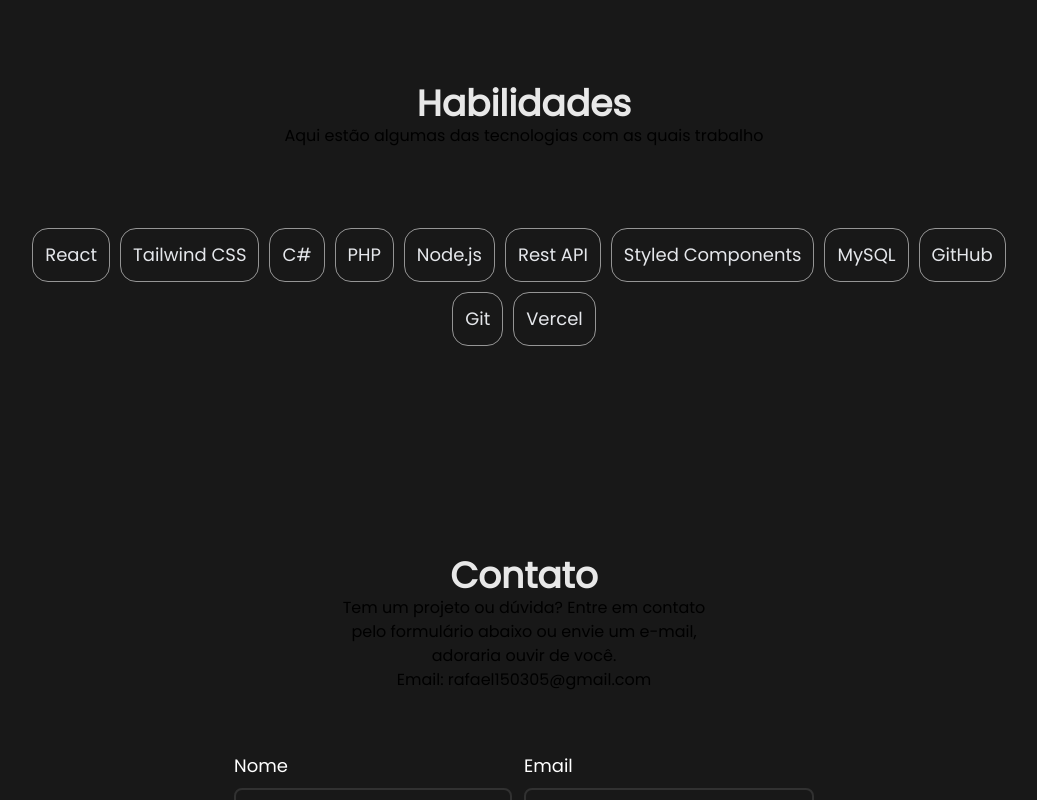
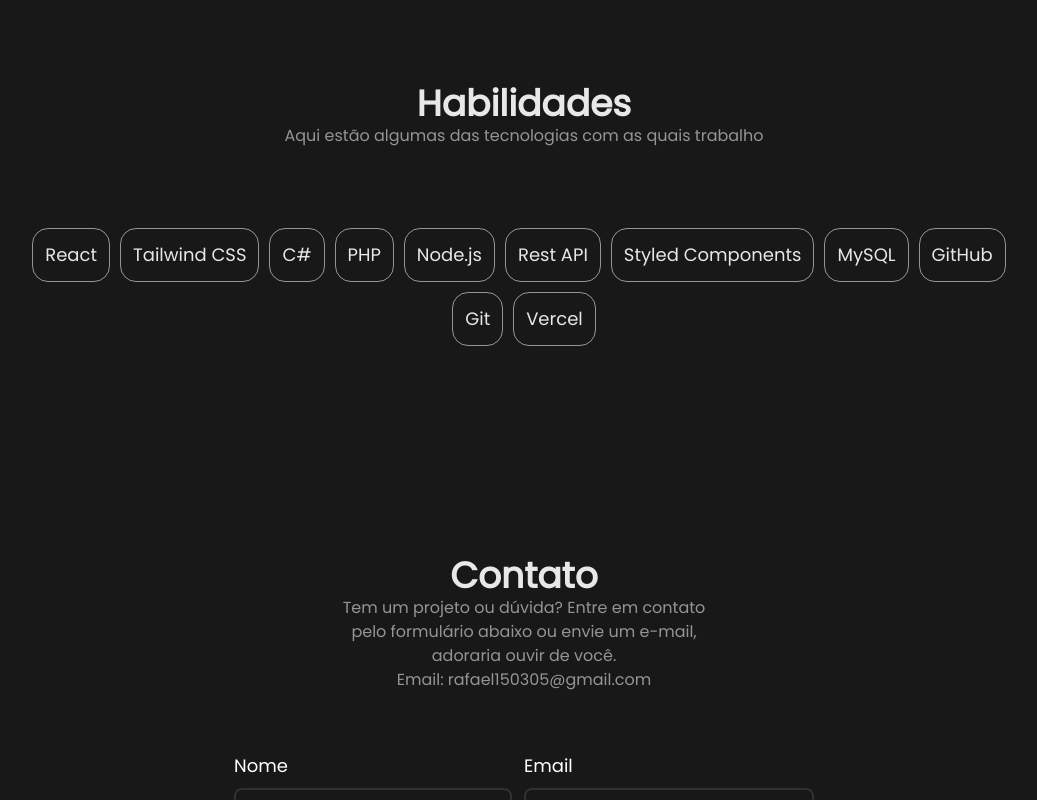
Before and after one commit to RafaelOlMoreira/portifolio-rafael, a React (Vite) app: page / in a window 1280 px wide. Shown: the part 2300-3100 px from the top of the page, without its empty margins (116-1153 px from the left). Built offline with nearby package versions, Linux system fonts and the light colour scheme.

Commit message:
refactor: Ajustado cor da fonte dos conteudo.

```diff
--- a/src/components/Contato.jsx
+++ b/src/components/Contato.jsx
@@ -7,7 +7,7 @@
                 <h1 className='font-bold text-4xl text-[#e8e8e8]'>
                     Contato
                 </h1>
-                <p className='dark:text-[#e8e8e8]/60'>
+                <p className='text-[#e8e8e8]/60'>
                     Tem um projeto ou dúvida? Entre em contato pelo formulário abaixo ou envie um e-mail, adoraria ouvir de você.
                     <p>Email: rafael150305@gmail.com</p>
                 </p>
@@ -17,18 +17,18 @@
                     <div>
                         <label htmlFor="nome" className='text-white text-lg'>Nome</label>
                         <input type="text" name="nome" id="" placeholder='Walter White'
-                            className='border-2 border-[#e8e8e81e] rounded-lg p-2 mt-2 text-white placeholder:dark:text-[#e8e8e8]/60 w-full' />
+                            className='border-2 border-[#e8e8e81e] rounded-lg p-2 mt-2 text-white placeholder:text-[#e8e8e8]/60 w-full' />
                     </div>
 
                     <div>
                         <label htmlFor="email" className='text-white text-lg'>Email</label>
                         <input type="email" name="email" id="" placeholder='r@exemplo.com'
-                            className='border-2 border-[#e8e8e81e] rounded-lg p-2 mt-2 text-white placeholder:dark:text-[#e8e8e8]/60 w-full' />
+                            className='border-2 border-[#e8e8e81e] rounded-lg p-2 mt-2 text-white placeholder:text-[#e8e8e8]/60 w-full' />
                     </div>
                 </div>
                 <label htmlFor="mensagem" className='text-white text-lg' >Mensagem</label>
                 <textarea name="mensagem" id="mensagem" rows="5" placeholder='Escreva aqui sua mensagem...'
-                    className='resize-none border-2 border-[#e8e8e81e] rounded-lg p-2 mt-2 text-white placeholder:dark:text-[#e8e8e8]/60 w-full text-start'></textarea>
+                    className='resize-none border-2 border-[#e8e8e81e] rounded-lg p-2 mt-2 text-white placeholder:text-[#e8e8e8]/60 w-full text-start'></textarea>
                 <button className='flex mt-4 p-2 px-5 border-2 border-[#e8e8e81e] hover:border-[#e8e8e862] cursor-pointer rounded-lg text-white items-center ml-auto'>
                     Enviar
                     <svg xmlns="http://www.w3.org/2000/svg" fill="none" viewBox="0 0 24 24" stroke-width="1.5" stroke="currentColor" class="size-5 ml-2">
--- a/src/components/Habilidades.jsx
+++ b/src/components/Habilidades.jsx
@@ -7,7 +7,7 @@
                 <h1 className='font-bold text-4xl text-[#e8e8e8]'>
                     Habilidades
                 </h1>
-                <p className='dark:text-[#e8e8e8]/60'>
+                <p className='text-[#e8e8e8]/60'>
                     Aqui estão algumas das tecnologias com as quais trabalho
                 </p>
             </div>
```
